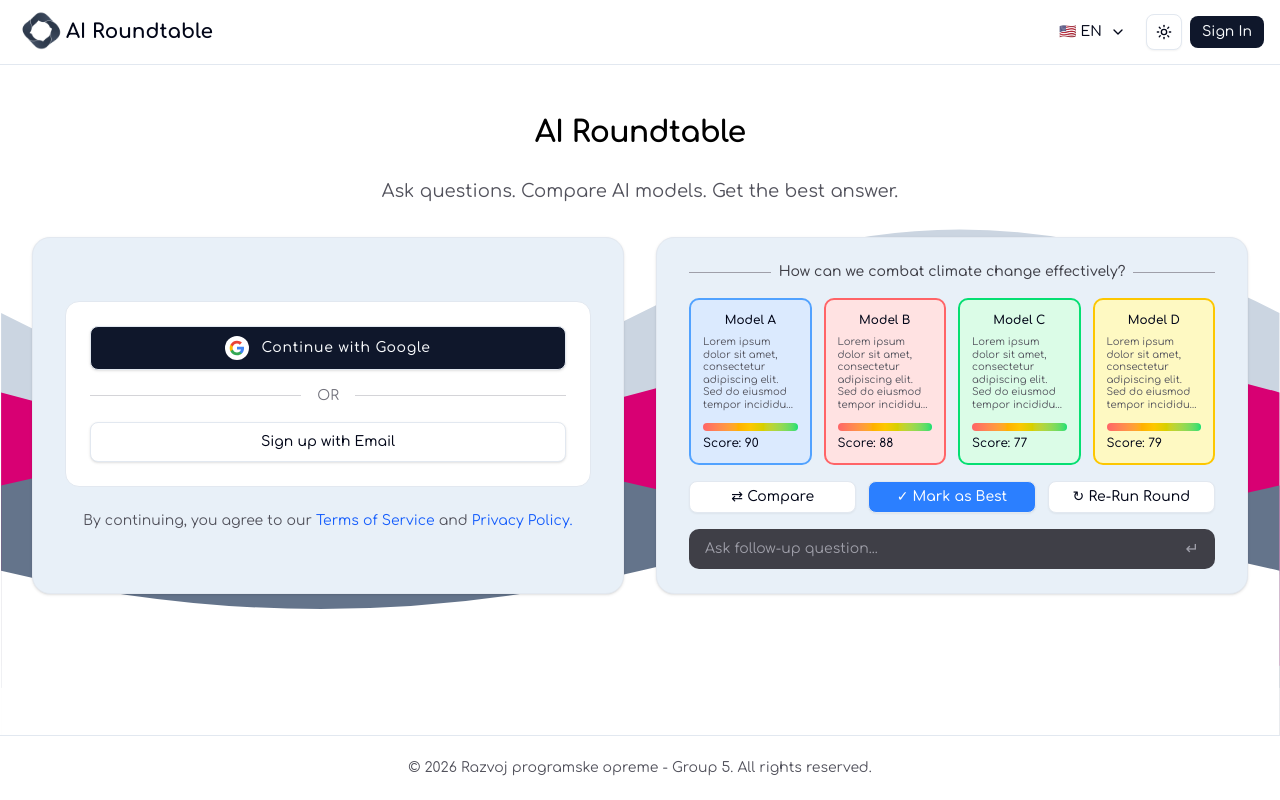
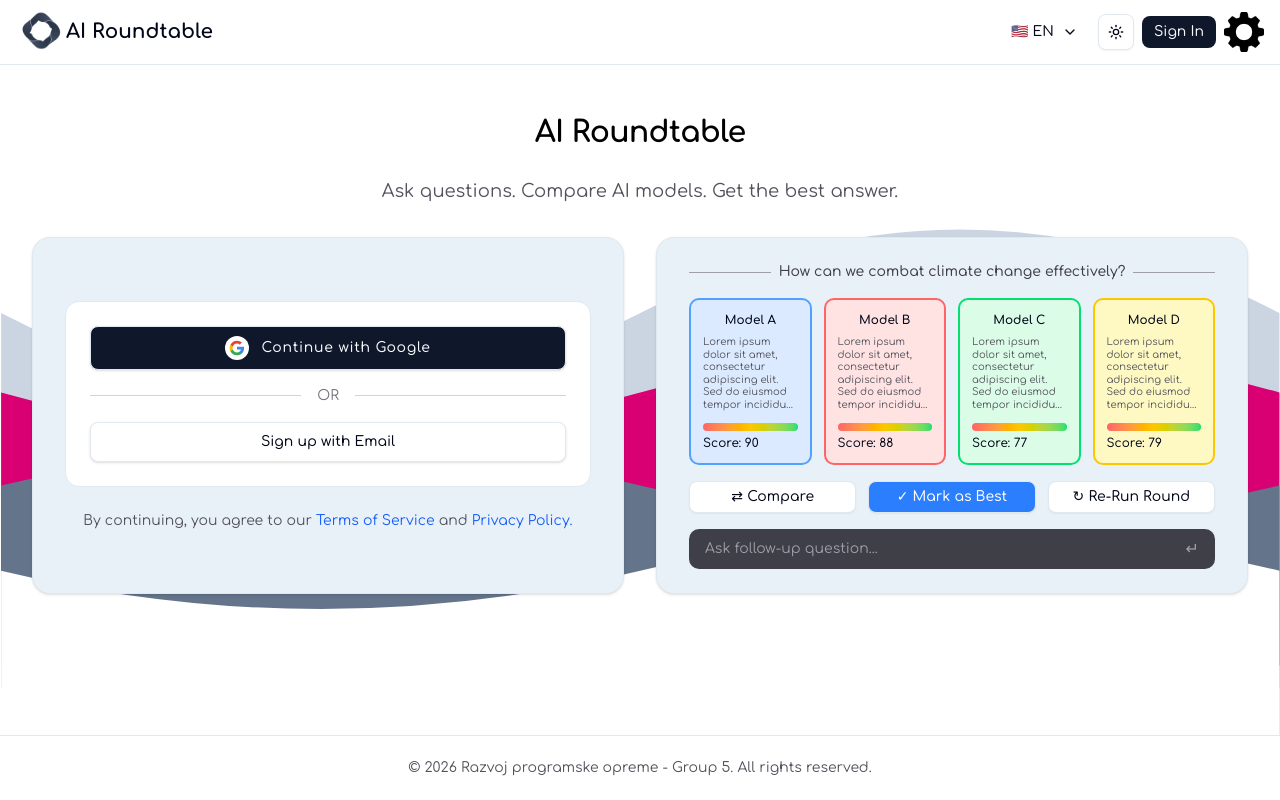
Before and after one commit to Altr0y/AI-OkroglaMiza, a Next.js app in the folder frontend/: page / in a window 1280 px wide. Built offline with nearby package versions, Linux system fonts and the light colour scheme; no server answers.

Commit message:
Added gear icon - will add functionality soon

```diff
--- a/frontend/components/ui/header.tsx
+++ b/frontend/components/ui/header.tsx
@@ -10,6 +10,7 @@ import {
 } from '@/components/ui/navigation-menu';
 import { Button } from '@/components/ui/button';
 import { useTranslations } from 'next-intl';
+import SettingsButton from "@/components/ui/settings-button";
 import Image from 'next/image';
 
 import { ModeToggle } from '@/components/mode-toggle';
@@ -44,6 +45,7 @@ export function Header() {
           <Button asChild variant='default' size='sm'>
             <a href='/login'>{tLoginForm('loginButton')}</a>
           </Button>
+          <SettingsButton/>
         </div>
       </div>
     </header>
--- /dev/null
+++ b/frontend/components/ui/settings-button.tsx
@@ -0,0 +1,25 @@
+import Image from "next/image";
+
+export default function GearButton() {
+  return (
+    <button className="relative w-10 h-10">
+      {/* Light mode */}
+      <Image
+        src="/GearLightMode.png"
+        alt="Settings"
+        fill
+        className="object-contain dark:hidden"
+        priority
+      />
+
+      {/* Dark mode */}
+      <Image
+        src="/GearDarkMode.png"
+        alt="Settings"
+        fill
+        className="object-contain hidden dark:block"
+        priority
+      />
+    </button>
+  );
+}
```
Also changed, not shown: frontend/public/GearDarkMode.png (added), frontend/public/GearLightMode.png (added).
